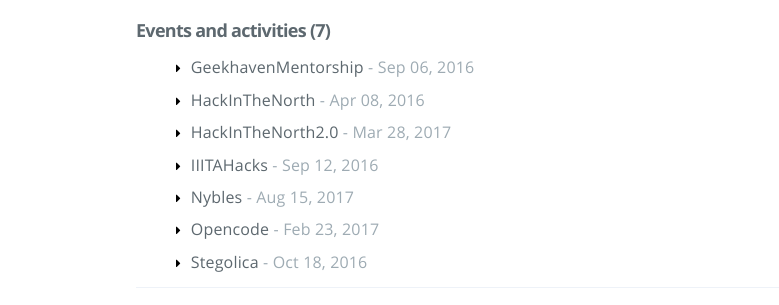
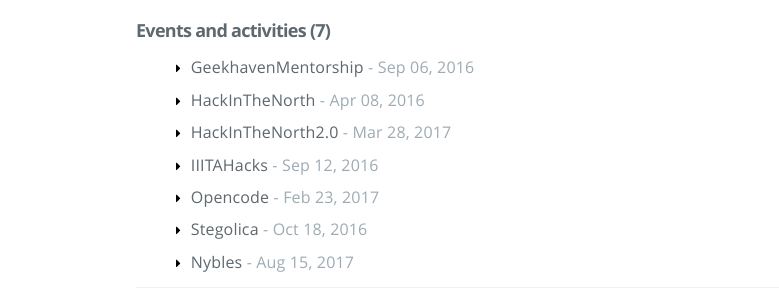
Before and after one commit to gauthamzz/oldblog, a plain HTML site: page all-categories/index.html in a window 1280 px wide. Shown: the part 179-484 px from the top of the page, 254-1033 px from the left. Drawn offline with Linux system fonts and the light colour scheme.

Commit message:
Update blog

```diff
--- a/all-categories/index.html
+++ b/all-categories/index.html
@@ -218,7 +218,7 @@
     <section class="boxes">
 
 
-                    <div id="posts-list-Events and activities" class="archive box" data-category="events and activities" data-parent-categories=""><h4 class="archive-title text-xlarge"><a class="link-unstyled" href="/categories/Events-and-activities/">Events and activities (7)</a></h4><ul class="archive-posts"><li class="archive-post"><a class="archive-post-title" href="/2016/09/06/GeekhavenMentorship/">GeekhavenMentorship</a><span class="archive-post-date"> - Sep 06, 2016</span></li><li class="archive-post"><a class="archive-post-title" href="/2016/04/08/HackInTheNorth/">HackInTheNorth</a><span class="archive-post-date"> - Apr 08, 2016</span></li><li class="archive-post"><a class="archive-post-title" href="/2017/03/28/HackInTheNorth2-0/">HackInTheNorth2.0</a><span class="archive-post-date"> - Mar 28, 2017</span></li><li class="archive-post"><a class="archive-post-title" href="/2016/09/12/IIITAHacks/">IIITAHacks</a><span class="archive-post-date"> - Sep 12, 2016</span></li><li class="archive-post"><a class="archive-post-title" href="/2017/08/15/nybles/">Nybles</a><span class="archive-post-date"> - Aug 15, 2017</span></li><li class="archive-post"><a class="archive-post-title" href="/2017/02/23/opencode/">Opencode</a><span class="archive-post-date"> - Feb 23, 2017</span></li><li class="archive-post"><a class="archive-post-title" href="/2016/10/18/stegolica/">Stegolica</a><span class="archive-post-date"> - Oct 18, 2016</span></li></ul></div>
+                    <div id="posts-list-Events and activities" class="archive box" data-category="events and activities" data-parent-categories=""><h4 class="archive-title text-xlarge"><a class="link-unstyled" href="/categories/Events-and-activities/">Events and activities (7)</a></h4><ul class="archive-posts"><li class="archive-post"><a class="archive-post-title" href="/2016/09/06/GeekhavenMentorship/">GeekhavenMentorship</a><span class="archive-post-date"> - Sep 06, 2016</span></li><li class="archive-post"><a class="archive-post-title" href="/2016/04/08/HackInTheNorth/">HackInTheNorth</a><span class="archive-post-date"> - Apr 08, 2016</span></li><li class="archive-post"><a class="archive-post-title" href="/2017/03/28/HackInTheNorth2-0/">HackInTheNorth2.0</a><span class="archive-post-date"> - Mar 28, 2017</span></li><li class="archive-post"><a class="archive-post-title" href="/2016/09/12/IIITAHacks/">IIITAHacks</a><span class="archive-post-date"> - Sep 12, 2016</span></li><li class="archive-post"><a class="archive-post-title" href="/2017/02/23/opencode/">Opencode</a><span class="archive-post-date"> - Feb 23, 2017</span></li><li class="archive-post"><a class="archive-post-title" href="/2016/10/18/stegolica/">Stegolica</a><span class="archive-post-date"> - Oct 18, 2016</span></li><li class="archive-post"><a class="archive-post-title" href="/2017/08/15/nybles/">Nybles</a><span class="archive-post-date"> - Aug 15, 2017</span></li></ul></div>
 
 
 
```
